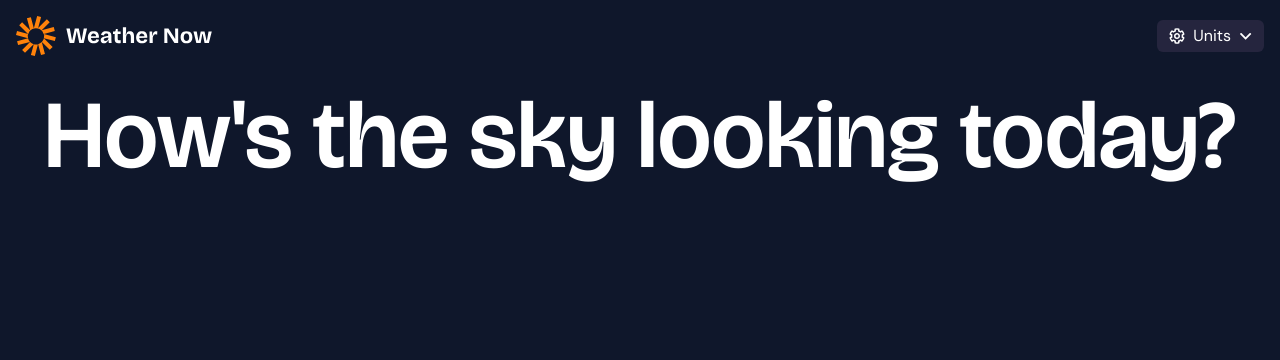
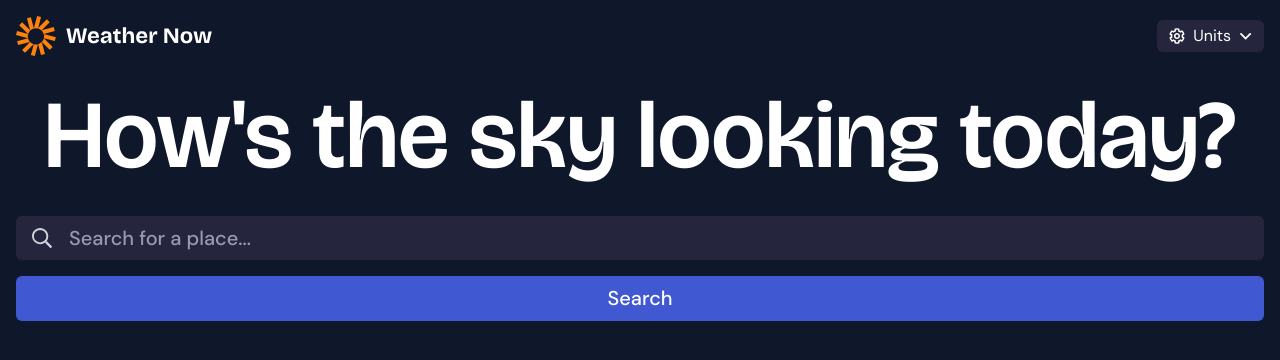
Before and after one commit to wengti/weather-app, a React (Vite) app: page / in a window 1280 px wide. Shown: the top 360 px of the page. Built offline with nearby package versions, Linux system fonts and the light colour scheme.

Commit message:
search UI

```diff
--- a/index.html
+++ b/index.html
@@ -6,7 +6,7 @@
     <link href="/src/index.css" rel="stylesheet">
     <title>weather-app</title>
   </head>
-  <body class='bg-slate-900 text-white font-[DM-Sans] m-4'>
+  <body class='bg-slate-900 text-white font-(family-name:--primary-text) m-4'>
     <div id="root"></div>
     <script type="module" src="/src/main.tsx"></script>
   </body>
--- a/src/App.tsx
+++ b/src/App.tsx
@@ -1,6 +1,7 @@
 import { createContext, useContext, useState } from "react"
 import Header from "./Header/Header"
 import Landing from "./Landing/Landing"
+import SearchForm from "./SearchForm/SearchForm"
 
 /* Type */
 type UnitsContextType = {
@@ -34,6 +35,7 @@ export default function App() {
         <UnitsContext value={[units, setUnits]}>
             <Header />
             <Landing />
+            <SearchForm />
         </UnitsContext>
     )
 }
--- a/src/Landing/Landing.tsx
+++ b/src/Landing/Landing.tsx
@@ -1,7 +1,7 @@
 
 export default function Landing(){
     return(
-        <h1 className='text-8xl font-[Brico] font-semibold text-center my-8 mx-4'>
+        <h1 className='text-8xl font-(family-name:--landing-text) font-semibold text-center my-8 mx-4'>
             How's the sky looking today?
         </h1>
     )
--- /dev/null
+++ b/src/SearchForm/FormError.tsx
@@ -0,0 +1,13 @@
+import type { ErrorState } from "./SearchForm"
+
+type PropsType = {
+    error: ErrorState
+}
+
+export default function FormError({error}:PropsType){
+    return (
+        <span className='text-red-600'>
+            Error: {error instanceof Error ? error.message : error }
+        </span>
+    )
+}
--- /dev/null
+++ b/src/SearchForm/SearchForm.tsx
@@ -0,0 +1,79 @@
+import { useActionState, useState } from "react"
+import FormError from "./FormError"
+
+export type ErrorState = Error | null | string
+
+export default function SearchForm() {
+
+    /* State */
+    const [searchVal, setSearchVal] = useState('')
+
+
+    /* Action State */
+    const [error, searchAction, isPending] = useActionState<ErrorState, FormData>(
+        async (_prevError: ErrorState, formData: FormData): Promise<ErrorState> => {
+            const locationVal = formData.get('location')
+            setSearchVal('')
+
+            try {
+                const locationRes = await fetch(`https://geocoding-api.open-meteo.com/v1/search?name=${locationVal}`)
+                const { results: locationResults } = await locationRes.json()
+                if (!locationResults) throw new Error('No relevant location can be found.')
+
+                const { latitude, longitude } = locationResults[0]
+                const weatherRes = await fetch(`https://api.open-meteo.com/v1/forecast?latitude=${latitude}&longitude=${longitude}`)
+                const weatherData = await weatherRes.json()
+                if (weatherData.error) throw new Error(weatherData.reason)
+
+                console.log('Weather data is fetched')
+                return null
+            }
+            catch (error) {
+                if (error instanceof Error) {
+                    return error
+                }
+                return 'An unknown error is caught.'
+            }
+        },
+        null
+    )
+
+    return (
+        <>
+            <form
+                className='flex flex-col items-center gap-4'
+                action={searchAction}
+            >
+                <div className='flex gap-4 bg-(--bg-layer-1) rounded-md px-4 py-2 w-full'>
+                    {
+                        isPending ?
+                            <img src='/assets/images/icon-loading.svg' /> :
+                            <img src='/assets/images/icon-search.svg' />
+                    }
+
+                    <input
+                        className='text-xl placeholder:text-(--gray-used) placeholder:font-medium grow'
+                        type='text'
+                        placeholder='Search for a place...'
+                        name='location'
+                        id='location'
+                        value={searchVal}
+                        onChange={(event) => { setSearchVal(event.target.value) }}
+                        disabled={isPending}
+                    />
+                </div>
+                <button
+                    className='bg-(--btn-color) w-full px-4 py-2 h-11.25 font-medium rounded-md text-xl cursor-pointer flex justify-center'
+                    type='submit'
+                    disabled={isPending}
+                >
+                    {isPending ?
+                        <img src='/assets/images/icon-loading.svg'/> :
+                        <div>Search</div>
+                    }
+                </button>
+            </form>
+            { error && <FormError error={error}/>}
+        </>
+    )
+}
--- a/src/index.css
+++ b/src/index.css
@@ -11,12 +11,15 @@
     src: url(/assets/fonts/Bricolage_Grotesque/BricolageGrotesque-VariableFont_opsz,wdth,wght.ttf);
 }
 
-/* Color */
+/* Color and text*/
 :root{
     --bg-layer-1: #25253e;
     --bg-layer-2: #2f2f48;
     --btn-color: #4058d2;
     --gray-used: #9b9aac;
+
+    --primary-text: DM-Sans, Arial;
+    --landing-text: Brico, Arial;
 }
 
 /* General */
```
